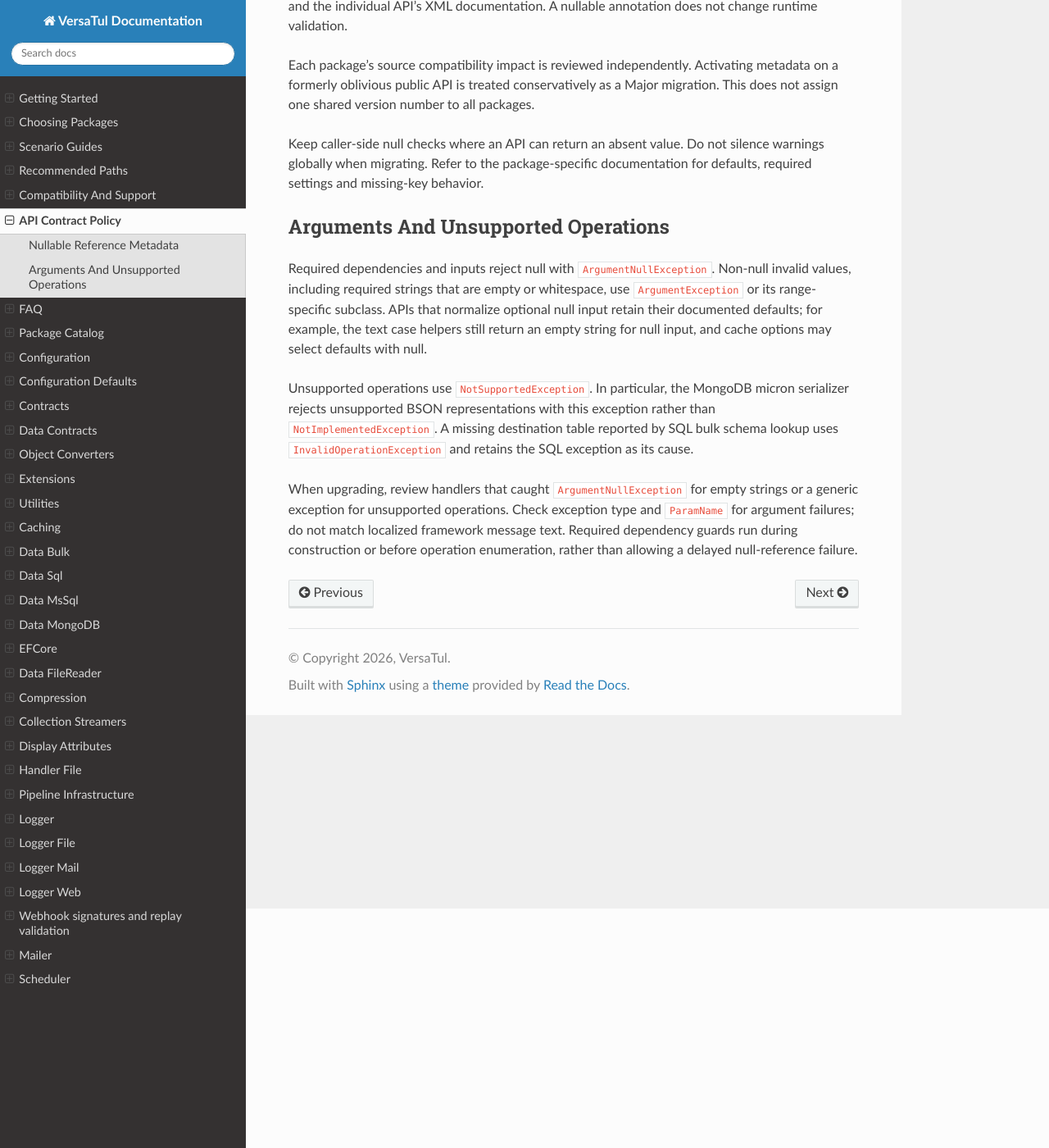
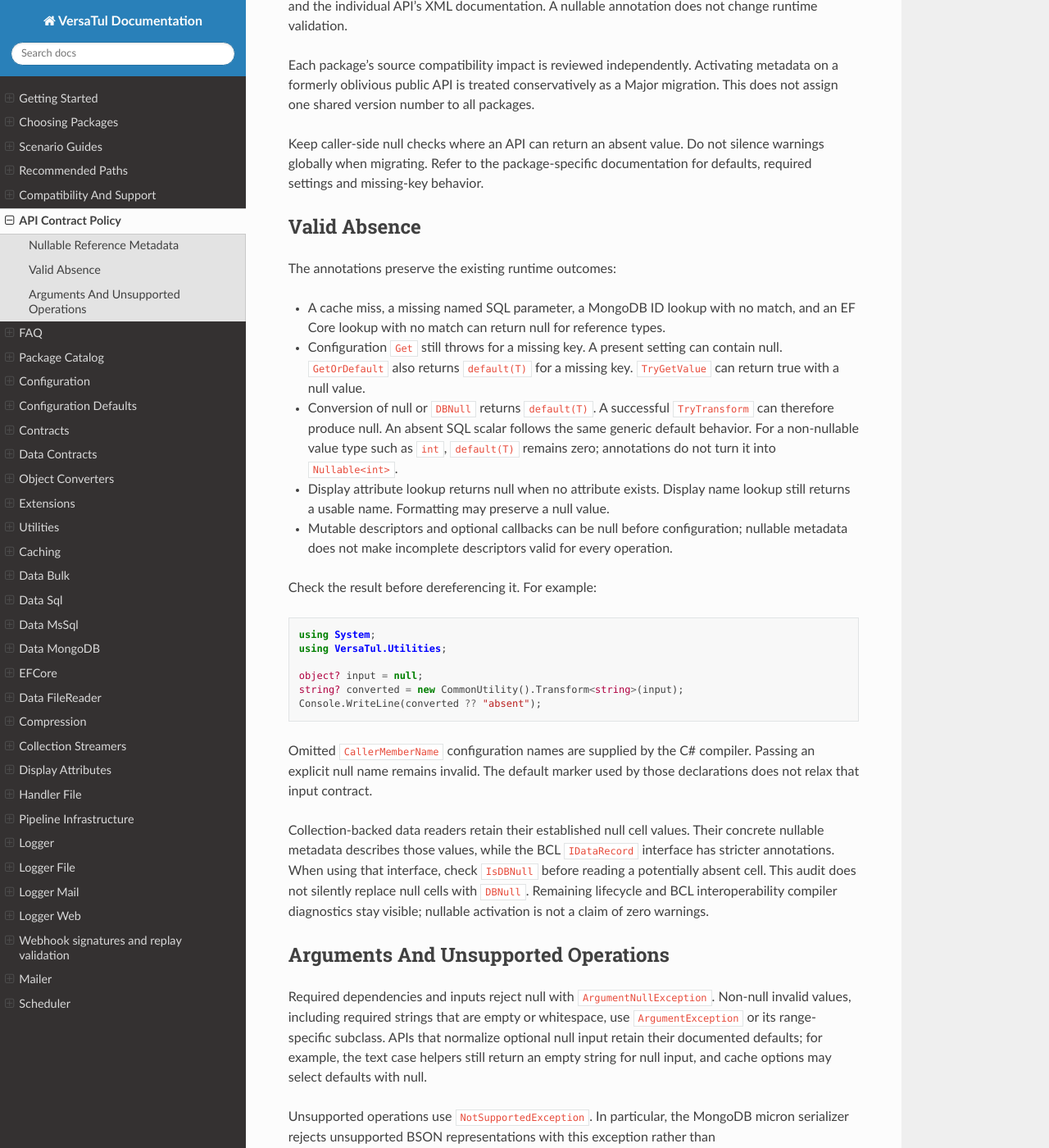
Before and after one commit to BjornWilliams/DocsVersaTul, a Sphinx documentation site: the page built from docs/source/api-contract-policy.rst, in a window 1280 px wide and 1400 px high, scrolled down 292 px. Shown: the whole window at 82% size. Built offline with Sphinx 7.4.7 and the Read the Docs theme 3.1.0, drawn with Linux system fonts in a browser that asks for light colours.

Commit message:
Describe nullable lookup and default-value contracts
AB#3034

AB#3031

```diff
--- a/docs/source/api-contract-policy.rst
+++ b/docs/source/api-contract-policy.rst
@@ -17,6 +17,47 @@ migration. This does not assign one shared version number to all packages.
 Keep caller-side null checks where an API can return an absent value. Do not
 silence warnings globally when migrating. Refer to the package-specific
 documentation for defaults, required settings and missing-key behavior.
+
+Valid Absence
+-------------
+
+The annotations preserve the existing runtime outcomes:
+
+* A cache miss, a missing named SQL parameter, a MongoDB ID lookup with no match,
+  and an EF Core lookup with no match can return null for reference types.
+* Configuration ``Get`` still throws for a missing key. A present setting can
+  contain null. ``GetOrDefault`` also returns ``default(T)`` for a missing key.
+  ``TryGetValue`` can return true with a null value.
+* Conversion of null or ``DBNull`` returns ``default(T)``. A successful
+  ``TryTransform`` can therefore produce null. An absent SQL scalar follows the
+  same generic default behavior. For a non-nullable value type such as ``int``,
+  ``default(T)`` remains zero; annotations do not turn it into ``Nullable<int>``.
+* Display attribute lookup returns null when no attribute exists. Display name
+  lookup still returns a usable name. Formatting may preserve a null value.
+* Mutable descriptors and optional callbacks can be null before configuration;
+  nullable metadata does not make incomplete descriptors valid for every operation.
+
+Check the result before dereferencing it. For example:
+
+.. code-block:: csharp
+
+   using System;
+   using VersaTul.Utilities;
+
+   object? input = null;
+   string? converted = new CommonUtility().Transform<string>(input);
+   Console.WriteLine(converted ?? "absent");
+
+Omitted ``CallerMemberName`` configuration names are supplied by the C# compiler.
+Passing an explicit null name remains invalid. The default marker used by those
+declarations does not relax that input contract.
+
+Collection-backed data readers retain their established null cell values. Their
+concrete nullable metadata describes those values, while the BCL ``IDataRecord``
+interface has stricter annotations. When using that interface, check ``IsDBNull``
+before reading a potentially absent cell. This audit does not silently replace
+null cells with ``DBNull``. Remaining lifecycle and BCL interoperability compiler
+diagnostics stay visible; nullable activation is not a claim of zero warnings.
 
 Arguments And Unsupported Operations
 ----------------------------------------
```
